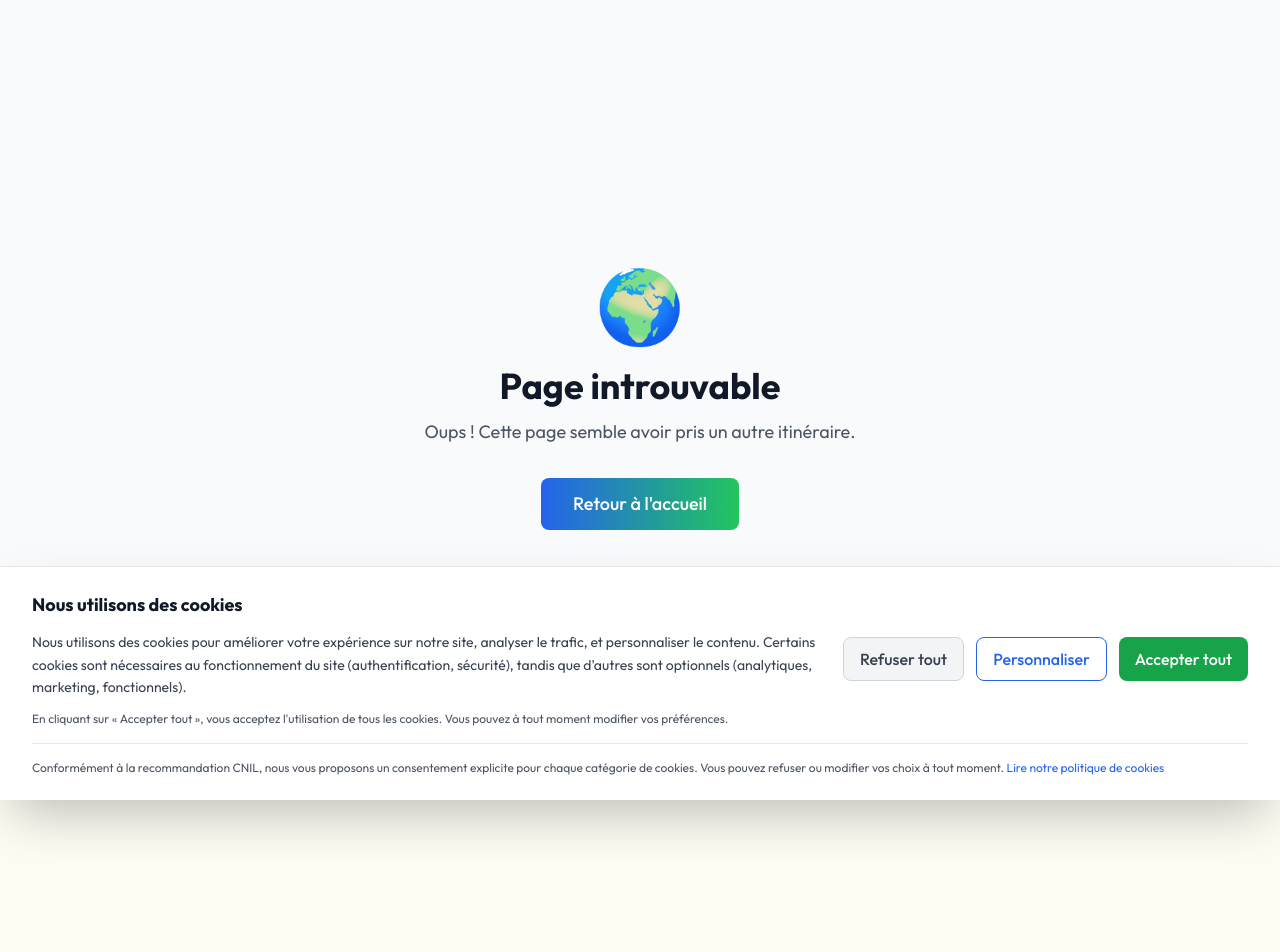
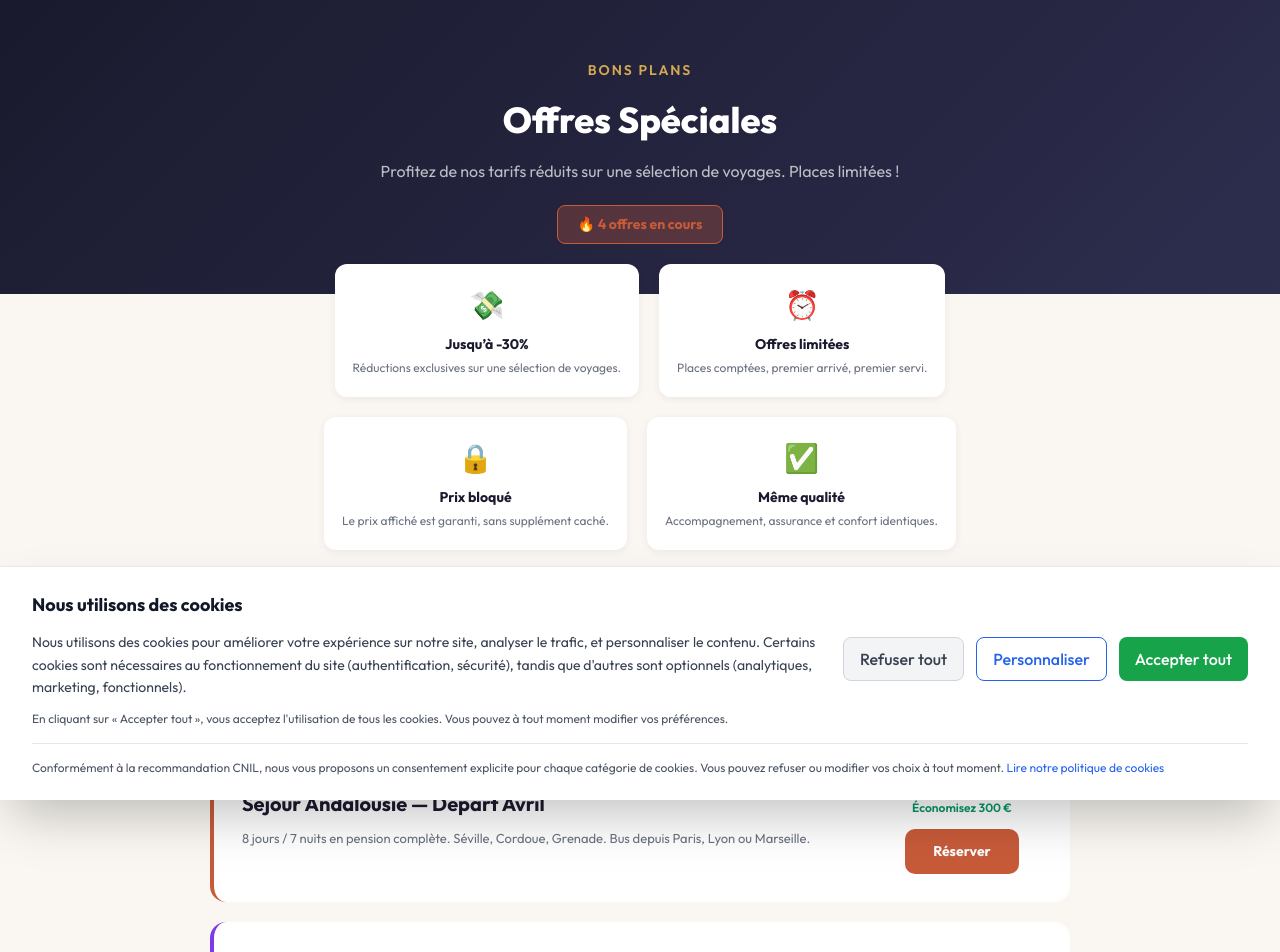
Before and after one commit to eventylife-hub/Eventylife, a Next.js app: page /offres-speciales in a window 1280 px wide. Before the commit this address had no page. Shown: the top 952 px of the page. Before the commit the page ends 800 px from the top, so only its background shows below. Built offline with nearby package versions, Linux system fonts and the light colour scheme.

Commit message:
feat: add offres-speciales page

```diff
--- /dev/null
+++ b/app/(public)/offres-speciales/page.tsx
@@ -0,0 +1,136 @@
+'use client';
+
+const offres = [
+  {
+    badge: "PROMO",
+    titre: "S\u00e9jour Andalousie \u2014 D\u00e9part Avril",
+    desc: "8 jours / 7 nuits en pension compl\u00e8te. S\u00e9ville, Cordoue, Grenade. Bus depuis Paris, Lyon ou Marseille.",
+    prixBarre: "1 290",
+    prix: "990",
+    economie: "300",
+    places: "8 places restantes",
+    couleur: "#C75B39",
+  },
+  {
+    badge: "DERNI\u00c8RE MINUTE",
+    titre: "Croatie & Mont\u00e9n\u00e9gro",
+    desc: "10 jours / 9 nuits. Dubrovnik, Split, Kotor. Vol + h\u00f4tel 4\u2605 + excursions incluses.",
+    prixBarre: "1 590",
+    prix: "1 190",
+    economie: "400",
+    places: "5 places restantes",
+    couleur: "#7C3AED",
+  },
+  {
+    badge: "NOUVEAUT\u00c9",
+    titre: "Portugal Authentique",
+    desc: "7 jours / 6 nuits. Lisbonne, Porto, Sintra, Algarve. Bus grand confort + accompagnateur.",
+    prixBarre: "1 190",
+    prix: "890",
+    economie: "300",
+    places: "12 places restantes",
+    couleur: "#059669",
+  },
+  {
+    badge: "BEST-SELLER",
+    titre: "Italie du Sud & Sicile",
+    desc: "12 jours / 11 nuits. Naples, C\u00f4te Amalfitaine, Palerme, Taormine. Pension compl\u00e8te.",
+    prixBarre: "1 890",
+    prix: "1 490",
+    economie: "400",
+    places: "3 places restantes",
+    couleur: "#D4A853",
+  },
+];
+
+const avantages = [
+  { icon: "\uD83D\uDCB8", titre: "Jusqu\u2019\u00e0 -30%", desc: "R\u00e9ductions exclusives sur une s\u00e9lection de voyages." },
+  { icon: "\u23F0", titre: "Offres limit\u00e9es", desc: "Places compt\u00e9es, premier arriv\u00e9, premier servi." },
+  { icon: "\uD83D\uDD12", titre: "Prix bloqu\u00e9", desc: "Le prix affich\u00e9 est garanti, sans suppl\u00e9ment cach\u00e9." },
+  { icon: "\u2705", titre: "M\u00eame qualit\u00e9", desc: "Accompagnement, assurance et confort identiques." },
+];
+
+export default function OffresSpecialesPage() {
+  return (
+    <div style={{ minHeight: '100vh', background: '#FAF7F2' }}>
+      <div style={{ background: 'linear-gradient(135deg, #1A1A2E 0%, #2D2D4E 100%)', padding: '60px 20px 50px', textAlign: 'center' }}>
+        <div style={{ maxWidth: 800, margin: '0 auto' }}>
+          <div style={{ color: '#D4A853', fontSize: 14, fontWeight: 600, letterSpacing: 2, textTransform: 'uppercase', marginBottom: 12 }}>{"Bons plans"}</div>
+          <h1 style={{ color: '#FFFFFF', fontSize: 36, fontWeight: 800, marginTop: 0, marginBottom: 12 }}>
+            {"Offres Sp\u00e9ciales"}
+          </h1>
+          <p style={{ color: 'rgba(255,255,255,0.7)', fontSize: 16, lineHeight: 1.6, marginBottom: 20 }}>
+            {"Profitez de nos tarifs r\u00e9duits sur une s\u00e9lection de voyages. Places limit\u00e9es !"}
+          </p>
+          <div style={{ display: 'inline-block', background: 'rgba(199,91,57,0.3)', border: '1px solid #C75B39', borderRadius: 8, padding: '8px 20px', color: '#C75B39', fontSize: 14, fontWeight: 700 }}>
+            {"\uD83D\uDD25 4 offres en cours"}
+          </div>
+        </div>
+      </div>
+
+      <div style={{ maxWidth: 900, margin: '0 auto', padding: '0 20px' }}>
+        <div style={{ display: 'flex', justifyContent: 'center', gap: 20, flexWrap: 'wrap', margin: '-30px 0 40px' }}>
+          {avantages.map(a => (
+            <div key={a.titre} style={{ background: '#FFFFFF', borderRadius: 12, padding: '20px 18px', textAlign: 'center', minWidth: 160, boxShadow: '0 2px 8px rgba(0,0,0,0.06)' }}>
+              <div style={{ fontSize: 28, marginBottom: 8 }}>{a.icon}</div>
+              <div style={{ color: '#1A1A2E', fontSize: 14, fontWeight: 700, marginBottom: 4 }}>{a.titre}</div>
+              <div style={{ color: '#6B7280', fontSize: 12 }}>{a.desc}</div>
+            </div>
+          ))}
+        </div>
+
+        <div style={{ textAlign: 'center', padding: '10px 0 30px' }}>
+          <h2 style={{ color: '#1A1A2E', fontSize: 28, fontWeight: 800, marginBottom: 8 }}>{"Nos offres du moment"}</h2>
+          <p style={{ color: '#6B7280', fontSize: 15 }}>{"S\u00e9lection de voyages \u00e0 prix r\u00e9duit"}</p>
+        </div>
+
+        <div style={{ display: 'flex', flexDirection: 'column', gap: 20, paddingBottom: 40 }}>
+          {offres.map(o => (
+            <div key={o.titre} style={{ background: '#FFFFFF', borderRadius: 16, padding: '28px', borderLeft: `4px solid ${o.couleur}`, display: 'flex', justifyContent: 'space-between', alignItems: 'center', flexWrap: 'wrap', gap: 20 }}>
+              <div style={{ flex: '1 1 400px' }}>
+                <div style={{ display: 'flex', gap: 10, alignItems: 'center', marginBottom: 10 }}>
+                  <span style={{ background: o.couleur, color: '#FFFFFF', fontSize: 11, fontWeight: 700, padding: '4px 10px', borderRadius: 6, textTransform: 'uppercase' }}>{o.badge}</span>
+                  <span style={{ color: '#6B7280', fontSize: 12 }}>{o.places}</span>
+                </div>
+                <div style={{ color: '#1A1A2E', fontSize: 20, fontWeight: 700, marginBottom: 8 }}>{o.titre}</div>
+                <p style={{ color: '#6B7280', fontSize: 13, lineHeight: 1.7, margin: 0 }}>{o.desc}</p>
+              </div>
+              <div style={{ textAlign: 'center', minWidth: 160 }}>
+                <div style={{ color: '#9CA3AF', fontSize: 14, textDecoration: 'line-through' }}>{`${o.prixBarre} \u20AC`}</div>
+                <div style={{ color: o.couleur, fontSize: 32, fontWeight: 800 }}>{`${o.prix} \u20AC`}</div>
+                <div style={{ color: '#059669', fontSize: 12, fontWeight: 600, marginBottom: 12 }}>{`\u00c9conomisez ${o.economie} \u20AC`}</div>
+                <button style={{ padding: '12px 28px', background: o.couleur, color: '#FFFFFF', border: 'none', borderRadius: 10, fontSize: 14, fontWeight: 700, cursor: 'pointer' }}>{"R\u00e9server"}</button>
+              </div>
+            </div>
+          ))}
+        </div>
+
+        <div style={{ background: '#FFFFFF', borderRadius: 16, padding: '32px 28px', marginBottom: 30 }}>
+          <h3 style={{ color: '#1A1A2E', fontSize: 20, fontWeight: 700, marginTop: 0, marginBottom: 16 }}>{"Comment profiter de nos offres ?"}</h3>
+          {[
+            { q: "Les offres sont-elles r\u00e9servables en ligne ?", r: "Oui, r\u00e9servez directement sur notre site ou contactez-nous par t\u00e9l\u00e9phone. Un acompte de 30% confirme votre place." },
+            { q: "Puis-je combiner une offre avec le parrainage ?", r: "Absolument ! Cumulez votre r\u00e9duction parrainage avec nos offres sp\u00e9ciales pour un maximum d\u2019\u00e9conomies." },
+            { q: "Les offres incluent-elles l\u2019assurance ?", r: "Oui, toutes nos offres incluent l\u2019assurance annulation et l\u2019assistance rapatriement, comme nos voyages classiques." },
+          ].map(faq => (
+            <div key={faq.q} style={{ borderBottom: '1px solid #E8E4DE', paddingBottom: 16, marginBottom: 16 }}>
+              <div style={{ color: '#C75B39', fontSize: 14, fontWeight: 700, marginBottom: 6 }}>{faq.q}</div>
+              <p style={{ color: '#6B7280', fontSize: 13, lineHeight: 1.7, margin: 0 }}>{faq.r}</p>
+            </div>
+          ))}
+        </div>
+
+        <div style={{ textAlign: 'center', paddingBottom: 60 }}>
+          <div style={{ background: 'linear-gradient(135deg, #D4A853 0%, #E8C97A 100%)', borderRadius: 16, padding: '40px 30px' }}>
+            <div style={{ fontSize: 40, marginBottom: 12 }}>{"\uD83C\uDF1F"}</div>
+            <h3 style={{ color: '#1A1A2E', fontSize: 22, fontWeight: 700, marginTop: 0, marginBottom: 8 }}>{"Ne ratez aucune offre !"}</h3>
+            <p style={{ color: 'rgba(26,26,46,0.7)', fontSize: 14, marginBottom: 20 }}>{"Inscrivez-vous \u00e0 notre newsletter pour recevoir nos bons plans en avant-premi\u00e8re."}</p>
+            <div style={{ display: 'flex', gap: 12, justifyContent: 'center', flexWrap: 'wrap' }}>
+              <button style={{ padding: '14px 32px', background: '#1A1A2E', color: '#FFFFFF', border: 'none', borderRadius: 10, fontSize: 15, fontWeight: 700, cursor: 'pointer' }}>{"S\u2019inscrire \u00e0 la newsletter"}</button>
+              <button style={{ padding: '14px 32px', background: 'rgba(26,26,46,0.1)', color: '#1A1A2E', border: '1px solid rgba(26,26,46,0.3)', borderRadius: 10, fontSize: 15, fontWeight: 700, cursor: 'pointer' }}>{"Voir tous les voyages"}</button>
+            </div>
+          </div>
+        </div>
+      </div>
+    </div>
+  );
+}
```
